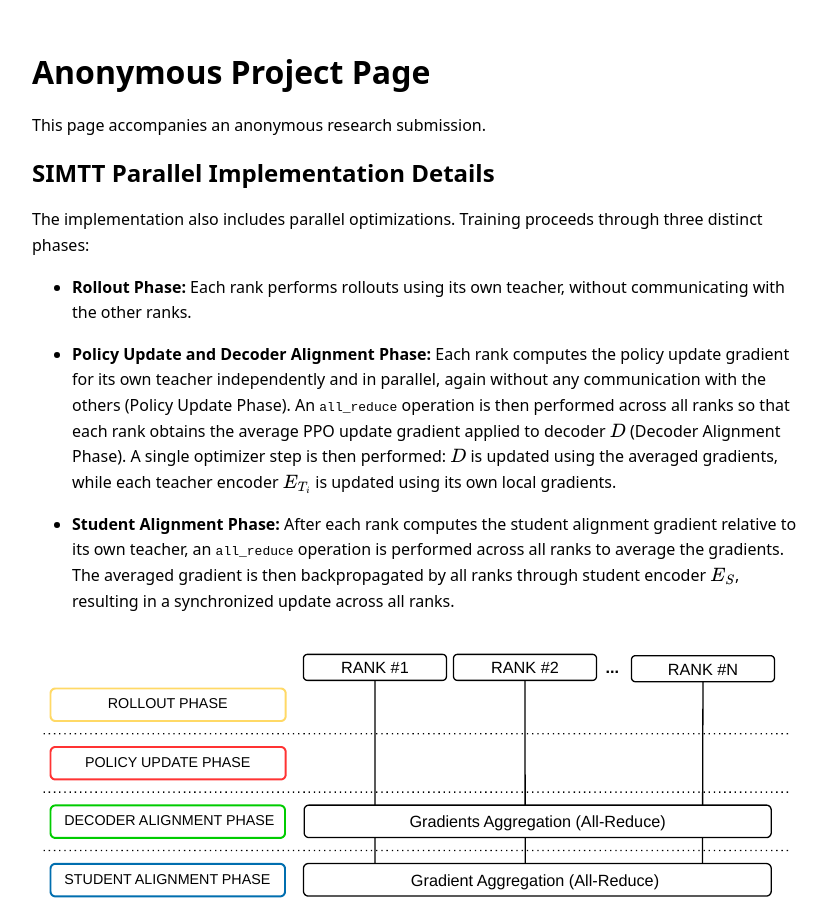
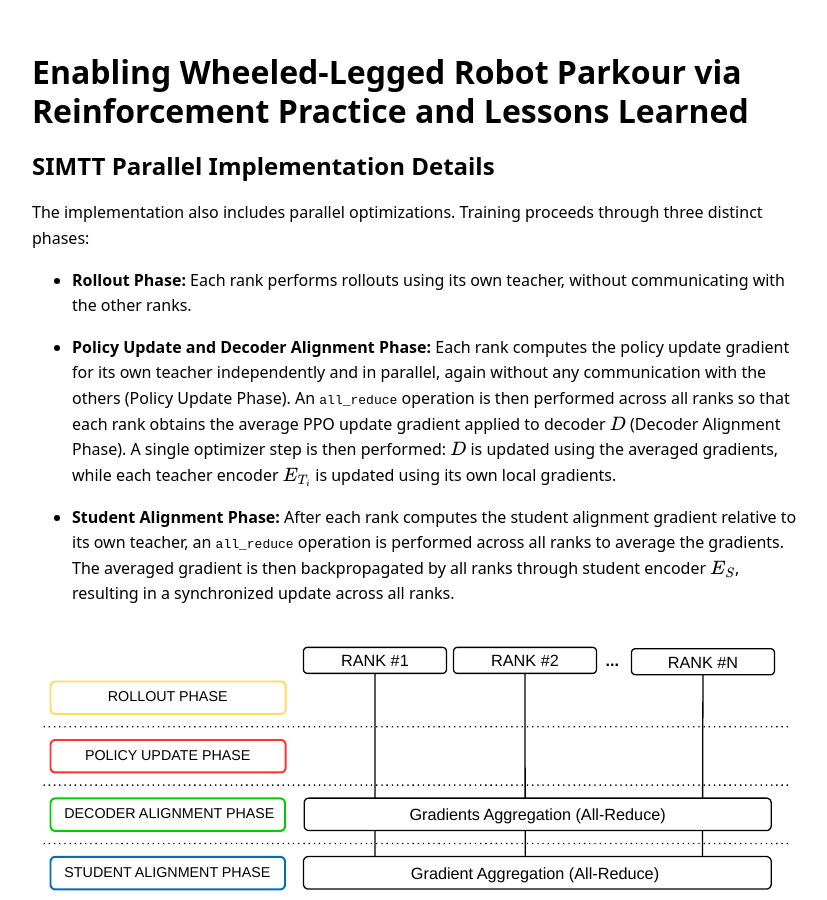
Before and after one commit to blind-paper-sub/ICRA2026, a Jekyll site: the page built from index.md, in a window 1280 px wide and 900 px high. Shown: the whole window, without its empty margins (224-1051 px from the left). Built offline with Jekyll 4.4.1, drawn with Linux system fonts in a browser that asks for light colours.

Commit message:
Update supplementary page

```diff
--- a/index.md
+++ b/index.md
@@ -1,11 +1,10 @@
 ---
 layout: default
-title: Anonymous Project Page
+title: Enabling Wheeled-Legged Robot Parkour via Reinforcement Practice and Lessons Learned
 ---
 
-# Anonymous Project Page
+# Enabling Wheeled-Legged Robot Parkour via Reinforcement Practice and Lessons Learned
 
-This page accompanies an anonymous research submission.
 
 ## SIMTT Parallel Implementation Details
 
```
